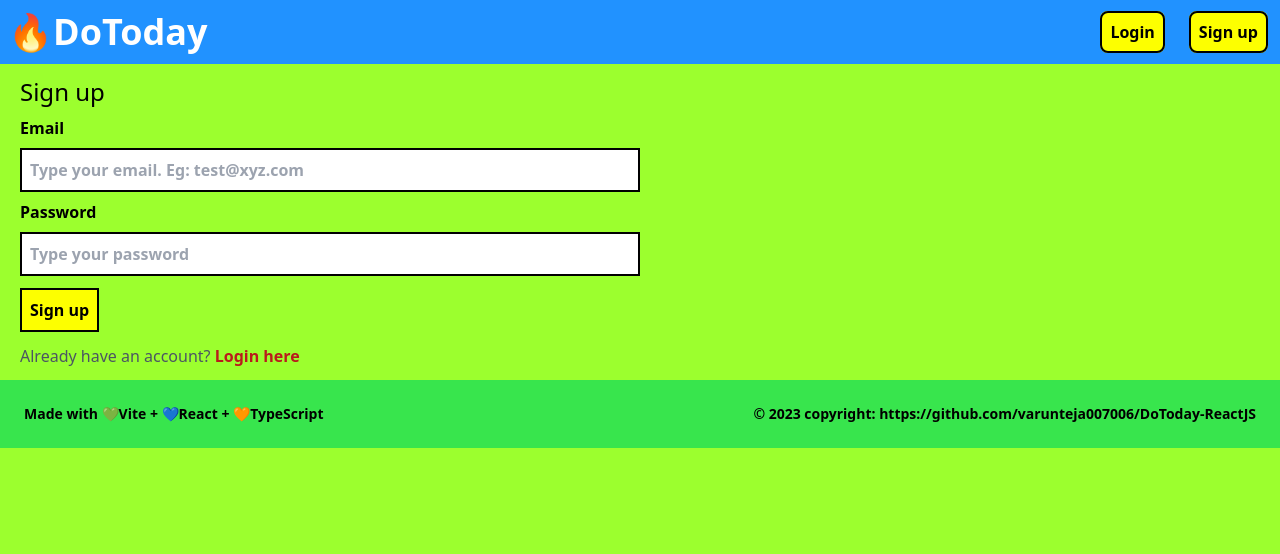
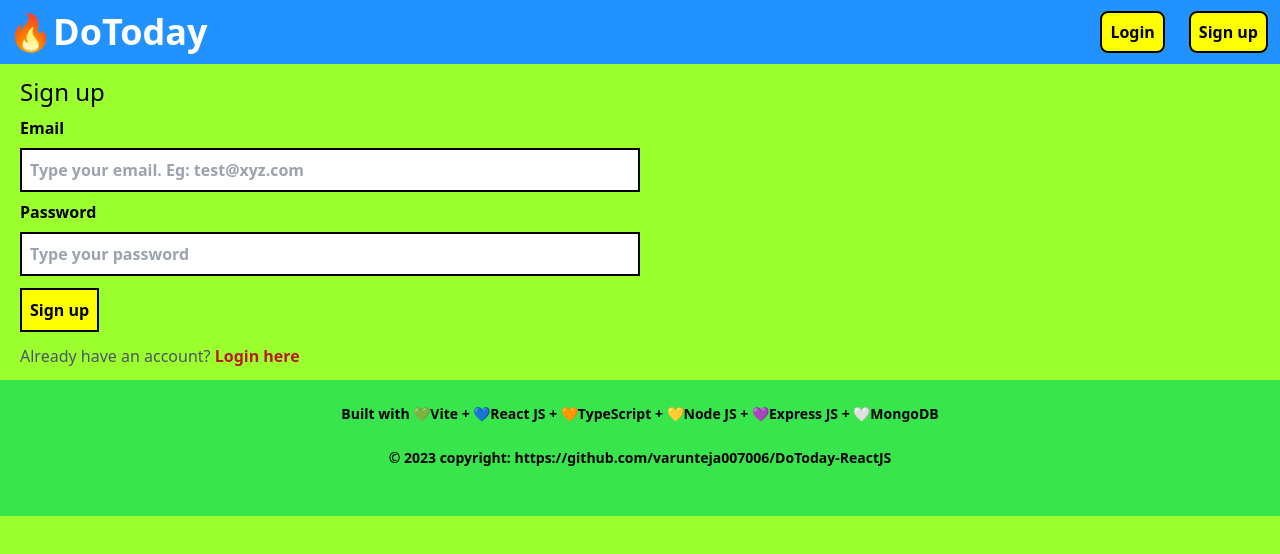
Before and after one commit to varunteja007006/DoToday-ReactJS, a React (Vite) app in the folder frontend/: page /signup in a window 1280 px wide. Shown: the top 554 px of the page. Built offline with nearby package versions, Linux system fonts and the light colour scheme.

Commit message:
Readme.md

```diff
--- a/frontend/src/components/main/Footer.tsx
+++ b/frontend/src/components/main/Footer.tsx
@@ -6,8 +6,8 @@ function Footer() {
   const { user }: any = userAuth;
   return (
     <>
-      <footer className="bg-secondary text-center text-black font-semibold">
-        <div className="items-center justify-center p-6 lg:justify-between gap-4  flex lg:flex-row flex-col">
+      <footer className="bg-secondary text-center text-black font-semibold py-6">
+        <div className="items-center justify-center lg:justify-evenly gap-4  flex lg:flex-row flex-col">
           {user && (
             <div className="text-sm">
               <span>
@@ -19,8 +19,13 @@ function Footer() {
             </div>
           )}
           <div className="text-sm">
-            <span>Made with 💚Vite + 💙React + 🧡TypeScript</span>
+            <span>
+              Built with 💚Vite + 💙React JS + 🧡TypeScript + 💛Node JS +
+              💜Express JS + 🤍MongoDB
+            </span>
           </div>
+        </div>
+        <div className="items-center justify-center p-6 lg:justify-evenly gap-4  flex lg:flex-row flex-col">
           <div className="text-sm">
             <span>
               © 2023 copyright:
```
Also changed, not shown: 2 other files (tests, documents, lock files or other folders).
